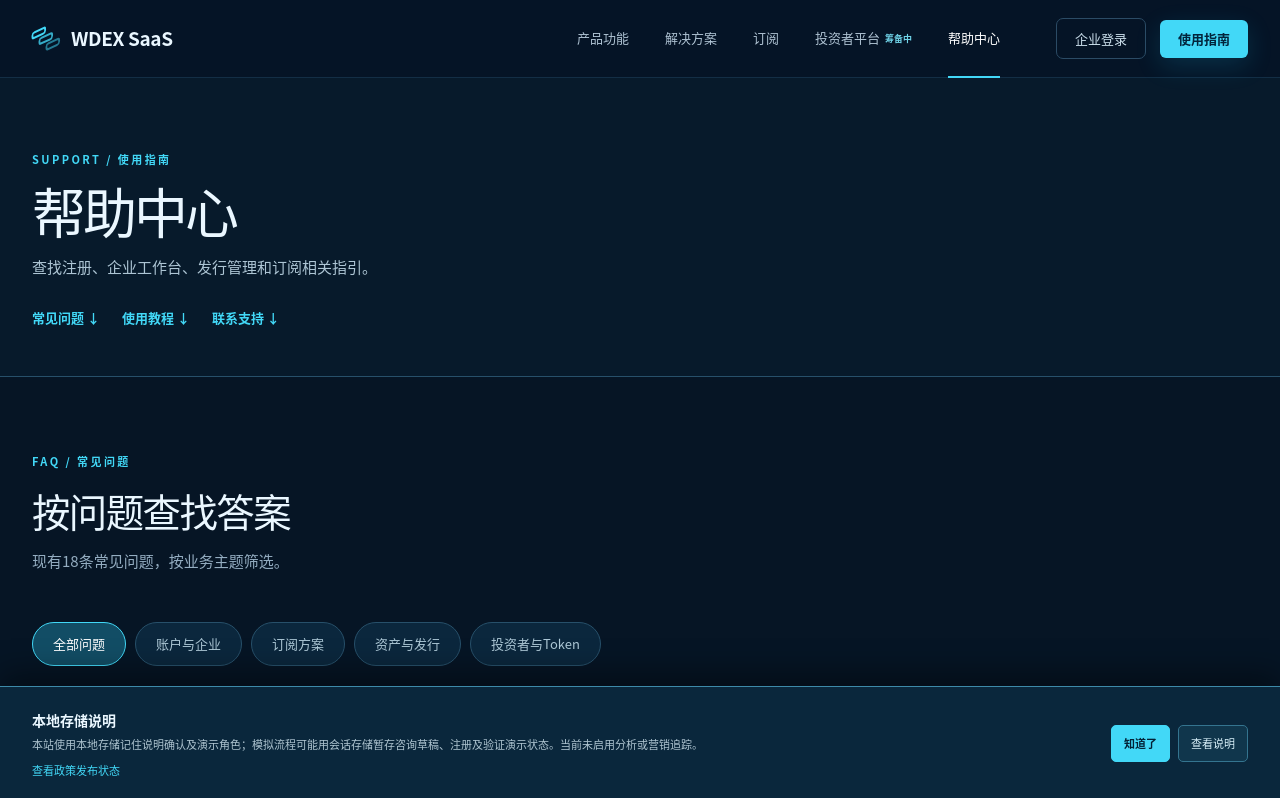
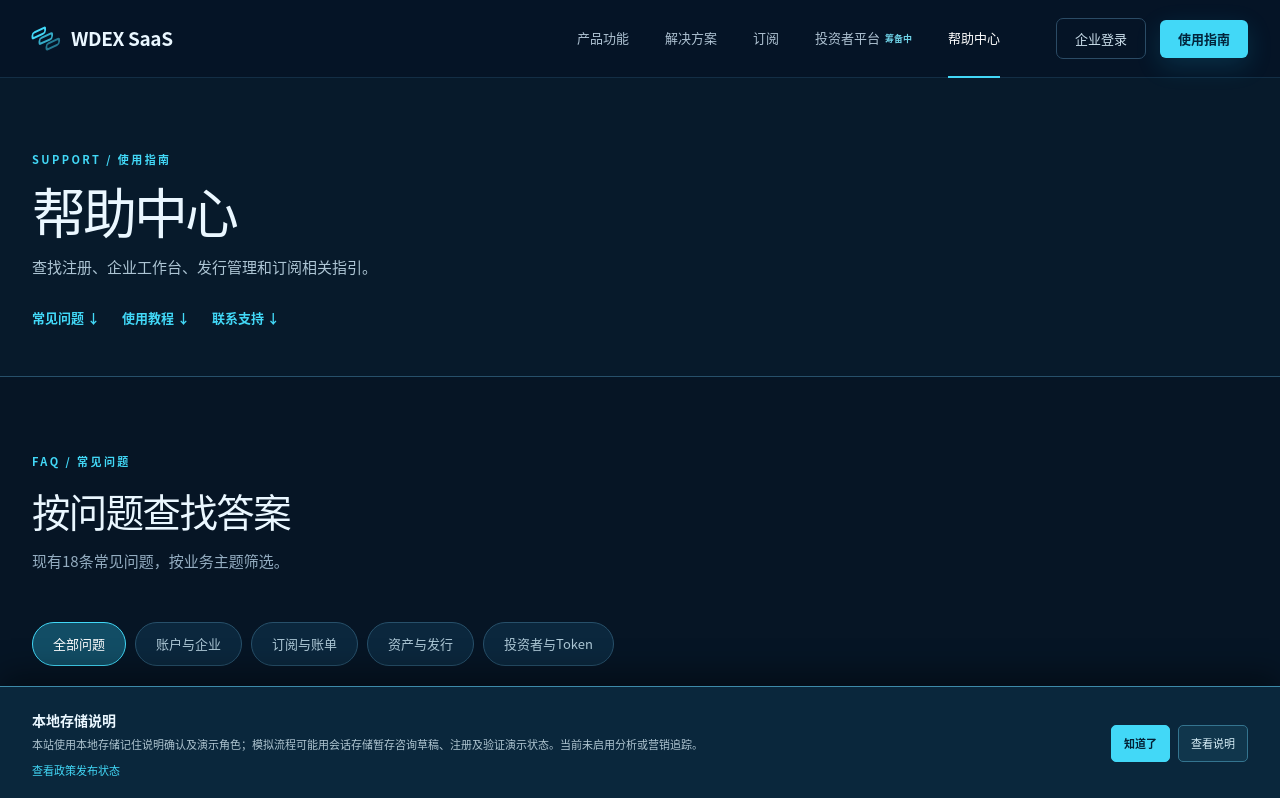
Before and after one commit to mirrorshang/rwa-saas-platform, a React (Vite) app in the folder prototypes/website-ui-preview/: page /help in a window 1280 px wide. Shown: the top 798 px of the page. Built offline with nearby package versions, Linux system fonts and the light colour scheme.

Commit message:
fix(website): align FAQ subscription billing terminology

```diff
--- a/prototypes/website-ui-preview/src/pages/Help.tsx
+++ b/prototypes/website-ui-preview/src/pages/Help.tsx
@@ -3,7 +3,7 @@ import { Button, DemoNotice, SectionHeading, useDemoRole } from '../site';
 import { paths } from '../config';
 import { helpQuestions, helpTutorials } from './helpData';
 
-const categories = ['全部问题', '账户与企业', '套餐与订阅', '资产与发行', '投资者与Token'];
+const categories = ['全部问题', '账户与企业', '订阅与账单', '资产与发行', '投资者与Token'];
 
 export function Help() {
   const [role] = useDemoRole();
@@ -18,7 +18,7 @@ export function Help() {
   const tutorialHref = (index: number) => index === 5 ? paths.pricing : index === 0 ? paths.register : workspaceHref;
   return <main className="help-page">
     <section className="help-hero"><div className="container"><span className="eyebrow">SUPPORT / 使用指南</span><h1>帮助中心</h1><p>查找注册、企业工作台、发行管理和订阅相关指引。</p><div className="help-hero-links"><a href="#questions">常见问题 ↓</a><a href="#tutorials">使用教程 ↓</a><a href="#support">联系支持 ↓</a></div></div></section>
-    <section className="section help-faq-section" id="questions"><div className="container"><SectionHeading eyebrow="FAQ / 常见问题" title="按问题查找答案" description="现有18条常见问题，按业务主题筛选。" /><div className="help-categories" aria-label="问题分类">{categories.map(item => <button type="button" aria-pressed={category === item} className={category === item ? 'active' : ''} key={item} onClick={() => { setCategory(item); setOpenQuestion(item === '全部问题' ? 1 : helpQuestions.find(q => q.category === item)?.id ?? -1); }}>{item === '套餐与订阅' ? '订阅方案' : item}</button>)}</div>{questions.length ? <div className="faq-list">{questions.map(item => <div className={`faq-item ${openQuestion === item.id ? 'active' : ''}`} id={`question-${item.id}`} key={item.id}><button type="button" aria-expanded={openQuestion === item.id} onClick={() => setOpenQuestion(openQuestion === item.id ? -1 : item.id)}><span><small>{String(item.id).padStart(2, '0')} / {item.category === '套餐与订阅' ? '订阅方案' : item.category}</small>{item.question}</span><span>{openQuestion === item.id ? '−' : '+'}</span></button>{openQuestion === item.id && <p>{item.answer}</p>}</div>)}</div> : <div className="help-empty">当前分类暂无相关内容 <button type="button" onClick={() => { setCategory('全部问题'); setOpenQuestion(1); }}>返回全部问题</button></div>}</div></section>
+    <section className="section help-faq-section" id="questions"><div className="container"><SectionHeading eyebrow="FAQ / 常见问题" title="按问题查找答案" description="现有18条常见问题，按业务主题筛选。" /><div className="help-categories" aria-label="问题分类">{categories.map(item => <button type="button" aria-pressed={category === item} className={category === item ? 'active' : ''} key={item} onClick={() => { setCategory(item); setOpenQuestion(item === '全部问题' ? 1 : helpQuestions.find(q => q.category === item)?.id ?? -1); }}>{item}</button>)}</div>{questions.length ? <div className="faq-list">{questions.map(item => <div className={`faq-item ${openQuestion === item.id ? 'active' : ''}`} id={`question-${item.id}`} key={item.id}><button type="button" aria-expanded={openQuestion === item.id} onClick={() => setOpenQuestion(openQuestion === item.id ? -1 : item.id)}><span><small>{String(item.id).padStart(2, '0')} / {item.category}</small>{item.question}</span><span>{openQuestion === item.id ? '−' : '+'}</span></button>{openQuestion === item.id && <p>{item.answer}</p>}</div>)}</div> : <div className="help-empty">当前分类暂无相关内容 <button type="button" onClick={() => { setCategory('全部问题'); setOpenQuestion(1); }}>返回全部问题</button></div>}</div></section>
     <section className="section help-tutorial-section" id="tutorials"><div className="container"><SectionHeading eyebrow="GETTING STARTED / 新手教程" title="从零开始了解WDEX SaaS" description="六篇教程说明企业工作台的主要流程；实际开通以服务状态为准。" /><div className="tutorial-grid">{helpTutorials.map((item, index) => <article className={`tutorial-card ${openTutorial === index ? 'expanded' : ''}`} key={item.number}><button type="button" className="tutorial-trigger" aria-expanded={openTutorial === index} onClick={() => setOpenTutorial(openTutorial === index ? -1 : index)}><span className="tutorial-index">{item.number}</span><span><strong>{item.title}</strong><small>{item.intro}</small></span><b>{openTutorial === index ? '−' : '+'}</b></button>{openTutorial === index && <div className="tutorial-detail"><span className="eyebrow">操作步骤</span><ol>{item.steps.map(step => <li key={step}>{step}</li>)}</ol><p className="tutorial-note"><strong>注意：</strong>{item.note}</p>{(index === 0 || index === 5 || role !== 'visitor') && <Button href={tutorialHref(index)}>{item.cta}</Button>}</div>}</article>)}</div></div></section>
     <section className="section help-support-section" id="support"><div className="container"><SectionHeading eyebrow="SUPPORT / 联系支持" title="还需要帮助？" description="咨询接收服务尚未开放，可先查看对应主题的联系状态。" /><div className="support-grid"><article><span className="support-symbol">◫</span><h3>企业账户与使用</h3><p>注册、登录、工作台访问及Sandbox操作问题。</p><Button href={paths.contact + '?topic=account'} variant="outline">查看联系状态</Button></article><article><span className="support-symbol">◇</span><h3>商业订阅</h3><p>Standard方案、企业审核与订阅流程问题。</p><Button href={paths.contact + '?topic=standard'} variant="outline">查看联系状态</Button></article></div></div></section><div className="preview-strip"><DemoNotice /></div>
   </main>;
--- a/prototypes/website-ui-preview/src/pages/helpData.ts
+++ b/prototypes/website-ui-preview/src/pages/helpData.ts
@@ -32,31 +32,31 @@ export const helpQuestions: HelpQuestion[] = [
   },
   {
     "id": 6,
-    "category": "套餐与订阅",
+    "category": "订阅与账单",
     "question": "Free版本是否永久免费？",
     "answer": "是的。Free没有固定试用到期时间，可持续用于Sandbox业务体验，但需要遵守相应资源配额、安全和服务规则。"
   },
   {
     "id": 7,
-    "category": "套餐与订阅",
+    "category": "订阅与账单",
     "question": "Free需要绑定银行卡或付款方式吗？",
     "answer": "免费开通Free不需要预先绑定付款方式。如果后续使用独立收费的服务，应以正式产品规则和服务协议为准。"
   },
   {
     "id": 8,
-    "category": "套餐与订阅",
+    "category": "订阅与账单",
     "question": "Free与Standard的主要区别是什么？",
     "answer": "Free用于资产、Offering、投资者、认购、Token及收益等主要业务流程的模拟体验。Standard提供正式商业SaaS权益，但具体真实业务还需要满足额外的法律、业务及生产授权条件。"
   },
   {
     "id": 9,
-    "category": "套餐与订阅",
+    "category": "订阅与账单",
     "question": "如何从Free升级Standard？",
     "answer": "正式方案开放后，有订阅管理权限的企业管理员可在原企业工作台办理商业KYB、合同与有效账单付款。当前官网只提供升级流程说明，不生成真实订单或付款入口；符合条件的配置可复用，模拟交易不会直接转为真实权益。"
   },
   {
     "id": 10,
-    "category": "套餐与订阅",
+    "category": "订阅与账单",
     "question": "Standard的价格是多少？",
     "answer": "Standard的具体价格及计费周期尚未公布。正式方案批准后可在订阅页查看，并由有权限的企业管理员按开放规则办理；当前不显示虚构价格或发起真实付款。"
   },
```
